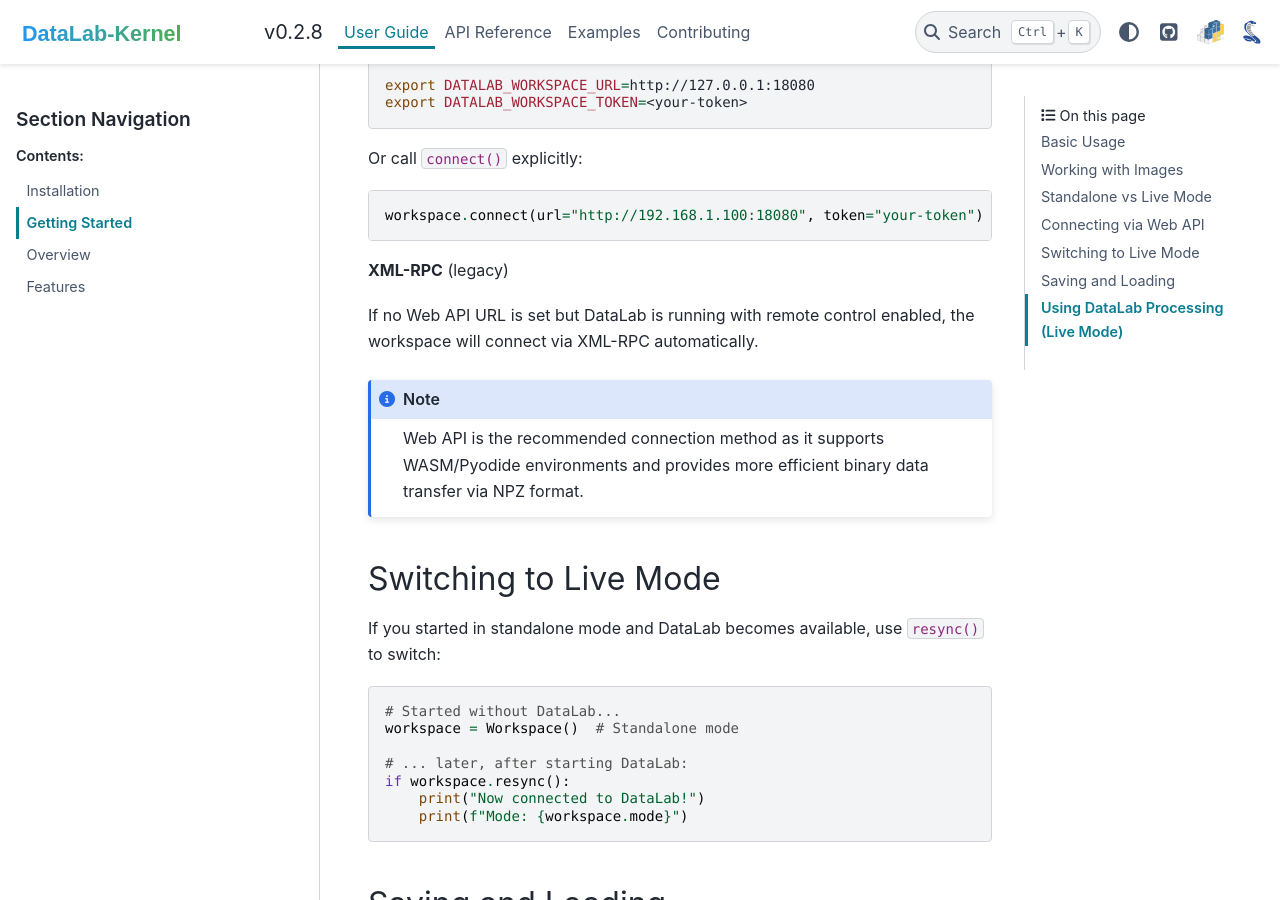
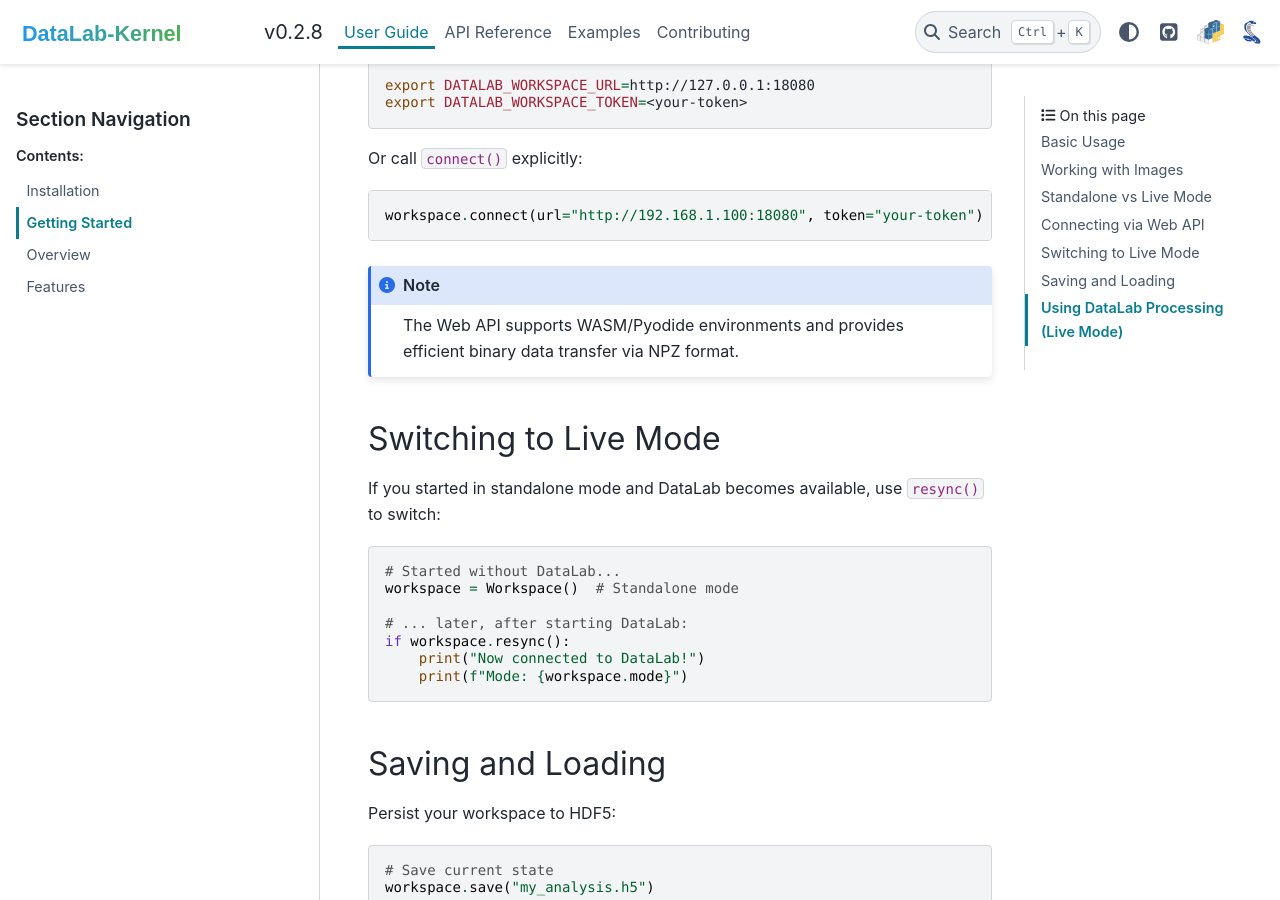
Before and after one commit to DataLab-Platform/DataLab-Kernel, a Sphinx documentation site: the page built from doc/user_guide/getting_started.rst, in a window 1280 px wide and 900 px high, scrolled down 2568 px. Built offline with Sphinx 7.4.7 and the PyData theme 0.15.4, drawn with Linux system fonts in a browser that asks for light colours.

Commit message:
Refactor documentation to remove XML-RPC references and emphasize Web API as the primary connection method

```diff
--- a/doc/index.rst
+++ b/doc/index.rst
@@ -74,7 +74,7 @@
 
 **Dual Operating Modes**
     - **Standalone mode**: Work independently with HDF5 persistence
-    - **Live mode**: Synchronize with running DataLab via Web API (recommended) or XML-RPC
+    - **Live mode**: Synchronize with running DataLab via Web API
 
 **Cross-Platform Jupyter Support**
     Works in native Jupyter (JupyterLab, Notebook, VS Code) and
--- a/doc/user_guide/features.rst
+++ b/doc/user_guide/features.rst
@@ -61,11 +61,6 @@
 .. code-block:: python
 
     workspace.connect(url="http://192.168.1.100:18080", token="your-token")
-
-**XML-RPC** (legacy)
-
-Automatic connection when DataLab is running with remote control enabled.
-No configuration required.
 
 **Environment Variables**
 
--- a/doc/user_guide/getting_started.rst
+++ b/doc/user_guide/getting_started.rst
@@ -129,15 +129,10 @@
 
     workspace.connect(url="http://192.168.1.100:18080", token="your-token")
 
-**XML-RPC** (legacy)
-
-If no Web API URL is set but DataLab is running with remote control enabled,
-the workspace will connect via XML-RPC automatically.
-
 .. note::
 
-    Web API is the recommended connection method as it supports WASM/Pyodide
-    environments and provides more efficient binary data transfer via NPZ format.
+    The Web API supports WASM/Pyodide environments and provides efficient
+    binary data transfer via NPZ format.
 
 
 Switching to Live Mode
```
Also changed, not shown: README.md (+2 -5 lines), doc/user_guide/overview.rst (+8 -6 lines), 1 other file.
